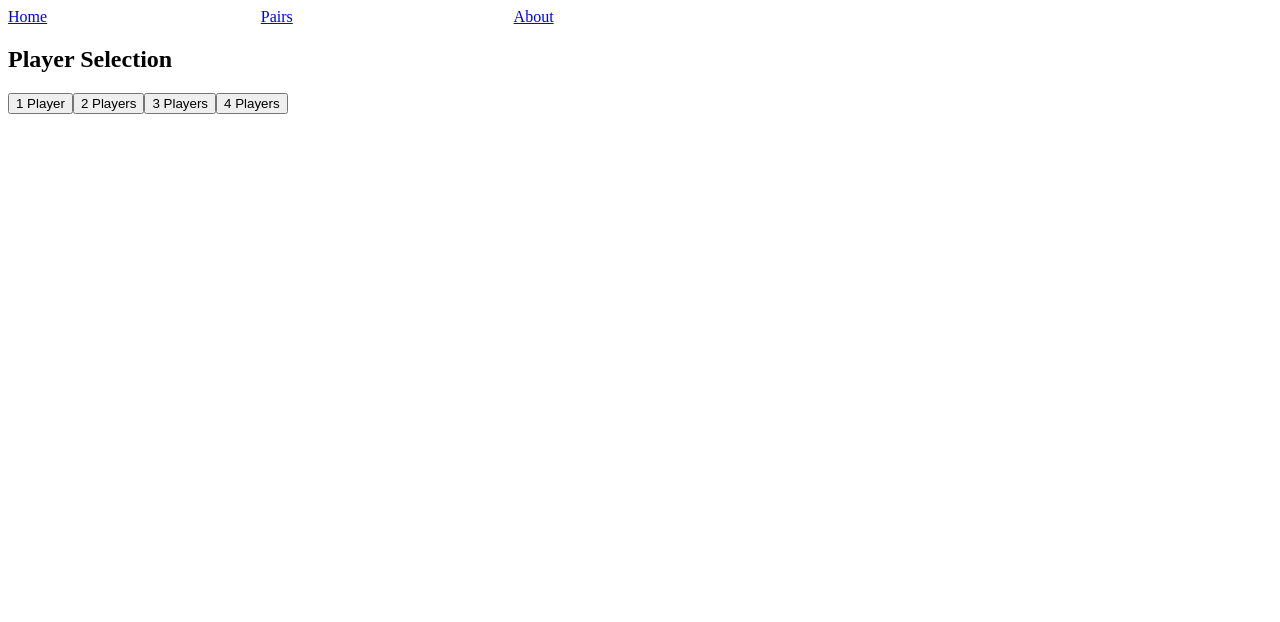
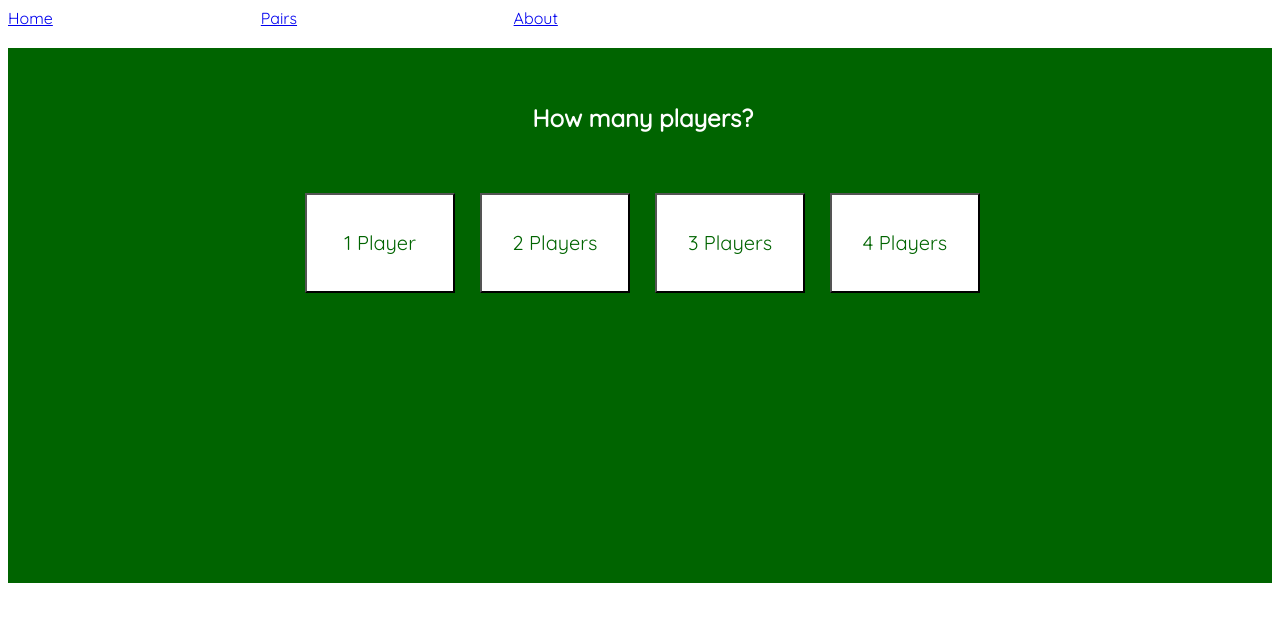
Before and after one commit to RuaridhD/Pairs_Card_Game, a React (Create React App) app in the folder client/: page /pairs in a window 1280 px wide. Shown: the top 622 px of the page. Built offline with nearby package versions, Linux system fonts and the light colour scheme; no server answers.

Commit message:
Styling added to playerSelector and pairsTable

```diff
--- a/client/src/components/FinishGame.js
+++ b/client/src/components/FinishGame.js
@@ -11,9 +11,9 @@ class FinishGame extends Component {
     var counter = 1;
     var tableData = gameStats.map((player, index) => (
       <tr>
-        <td>{index + 1}</td>
-        <td>{player[0]}</td>
-        <td>{player[1]}</td>
+        <td class={"position" + index}>{index + 1 + '.'}</td>
+        <td class={"position" + index}>{player[0]}</td>
+        <td class={"position" + index}>{player[1]}</td>
       </tr>
     ))
 
@@ -22,18 +22,18 @@ class FinishGame extends Component {
       <div id="finish-game-div">
       <div id="table-div">
         <table id="result-table">
-          <tr>
-            <th>Position</th>
-            <th>Player</th>
-            <th>Score</th>
-          </tr>
+          {/* <tr>
+            <th></th>
+            <th></th>
+            <th></th>
+          </tr> */}
           {tableData}
         </table>
         </div>
 
         <div id ="button-div">
-        <button onClick={this.props.resetGameSamePlayers}>Reset Game - Same Players</button>
-        <button onClick={this.props.resetGameNewPlayers}>Reset Game - New Players</button>
+        <button class="reset-button" onClick={this.props.resetGameSamePlayers}>Play Again</button>
+        <button class="reset-button" onClick={this.props.resetGameNewPlayers}>New Game</button>
       </div>
 
       </div>
--- a/client/src/components/PairsTable.js
+++ b/client/src/components/PairsTable.js
@@ -2,6 +2,7 @@ import React, {Component} from 'react'
 import Tile from "./Tile.js"
 import StatsBox from "./StatsBox.js"
 import './pairsTable.css'
+import '../containers/pairContainer.css'
 import FinishGame from './FinishGame.js'
 const cardImage = require("./Card.png")
 
@@ -212,11 +213,15 @@ class PairsTable extends Component {
 
   return(
     <div id="pairs-table-container">
+      <div id="container-one">
+      <button onClick={this.reset}>Reset</button>
+      </div>
       <div id="pairs-table">
         {renderGame}
       </div>
+      <div id="stats-box-div">
       <StatsBox players={this.props.players} pairs={this.state.pairsFound} turns={this.state.turnsTaken}/>
-      <button onClick={this.reset}>Reset</button>
+      </div>
     </div>
   )
 }
--- a/client/src/components/PlayersSelector.js
+++ b/client/src/components/PlayersSelector.js
@@ -1,19 +1,24 @@
 import React, {Component} from 'react'
+import './playersSelector.css'
 
 class PlayersSelector extends Component {
 
   render() {
     return(
-      <div>
-        <h2>Player Selection</h2>
-        <button id="1-player" onClick={this.props.buttonClick} value="1">1 Player</button>
-        <button id="2-players" onClick={this.props.buttonClick} value="2">2 Players</button>
-        <button id="3-players" onClick={this.props.buttonClick} value="3">3 Players</button>
-        <button id="4-players" onClick={this.props.buttonClick} value="4">4 Players</button>
+      <div id="players-selector-container">
+        <div id="players-selector-div">
+          <h2>How many players?</h2>
+          <div id="players-selector-btns-div">
+            <button id="1-player" class="players-selector-btn" onClick={this.props.buttonClick} value="1">1 Player</button>
+            <button id="2-players" class="players-selector-btn" onClick={this.props.buttonClick} value="2">2 Players</button>
+            <button id="3-players" class="players-selector-btn" onClick={this.props.buttonClick} value="3">3 Players</button>
+            <button id="4-players" class="players-selector-btn" onClick={this.props.buttonClick} value="4">4 Players</button>
+          </div>
+        </div>
       </div>
     )
 
-}
+  }
 
 }
 
--- a/client/src/components/StatsBox.js
+++ b/client/src/components/StatsBox.js
@@ -4,27 +4,21 @@ import './statsBox.css'
 class StatsBox extends Component {
 
   render() {
-
-
-
     var playersList = this.props.players.map((player,index) =>(
       <tr>
         <td>{player}</td>
         <td>{this.props.turns[player]}</td>
         <td>{this.props.pairs[player]}</td>
       </tr>
-    ) )
-
-
-
+    ))
     return (
       <div id="stats-box">
-        <h3>Game Stats</h3>
+        <h3 id="stats-heading">Game Stats</h3>
         <table>
           <tr>
-            <th>Player Name</th>
-            <th>Turns Taken</th>
-            <th>Pairs Found</th>
+            <th class="stats-table-heading">Player</th>
+            <th class="stats-table-heading">Turns</th>
+            <th class="stats-table-heading">Pairs</th>
           </tr>
           {playersList}
         </table>
--- a/client/src/components/finishGame.css
+++ b/client/src/components/finishGame.css
@@ -1,20 +1,49 @@
 #result-table {
   color: white;
-}
-
-td {
-  text-align: center;
+  height: 200px;
+  width: 500px;
 }
 
 #table-div {
   display: flex;
   justify-content: center;
   align-items: center;
-  height: 100%;
+  height: 80%;
   width: 100%;
 }
 
 #finish-game-div{
   display: flex;
   flex-direction: column;
+  width: 100%;
 }
+
+#button-div {
+  justify-content: space-evenly;
+  display: flex;
+  padding-bottom: 40px;
+}
+
+.reset-button {
+  font-family: 'Quicksand', sans-serif;
+  height: 100px;
+  width: 150px;
+  background-color: white;
+  font-size: 20px;
+  color: darkgreen;
+}
+
+td {
+  text-align: center;
+  width:100px;
+}
+
+td.position0 {
+  font-size: 40px;
+  color: gold;
+}
+
+td.position1, td.position2, td.position3 {
+  font-size: 25px;
+  color: white;
+}
--- a/client/src/components/pairsTable.css
+++ b/client/src/components/pairsTable.css
@@ -1,18 +1,35 @@
-div#pairs-table-container {
+#pairs-table-container {
+  display: grid;
+  grid-template-columns: 0.7fr 1.6fr 0.7fr;
+  margin-top: 20px;
+  background-color: darkgreen;
+}
+
+#stats-box-div {
+  grid-column-start: 3;
+  grid-column-end: span 1;
+  display: flex;
+  justify-content: center;
+  width: 100%;
+  border: 1px solid;
+}
+
+#pairs-table {
   grid-column-start: 2;
   grid-column-end: span 1;
+  /* background-image: url(./table2.jpg);
+  background-size: cover; */
+  min-height: 500px;
+  min-width: 725px;
   display: flex;
   flex-direction: row;
   flex-wrap: wrap;
+  color: white;
+  padding-top: 35px;
+  padding-left: 15px;
+  padding-right: 10px;
 }
 
-div#pairs-table {
-    background-image: url(./table.jpg);
-    background-size: cover;
-    min-height: 320px;
-    min-width: 725px;
-    display: flex;
-    flex-direction: row;
-    flex-wrap: wrap;
-    color: white;
+#container-one {
+  border: 1px solid;
 }
--- /dev/null
+++ b/client/src/components/playersSelector.css
@@ -0,0 +1,34 @@
+#players-selector-container {
+  display: grid;
+  grid-template-columns: 0.7fr 1.6fr 0.7fr;
+  margin-top: 20px;
+  background-color: darkgreen;
+  color: white;
+}
+
+#players-selector-div {
+  grid-column-start: 2;
+  grid-column-end: span 1;
+  min-height: 500px;
+  min-width: 725px;
+  text-align: center;
+  padding-top: 35px;
+  padding-left: 15px;
+  padding-right: 10px;
+}
+
+#players-selector-btns-div {
+  display: flex;
+  flex-direction: row;
+  justify-content: space-evenly;
+  padding-top: 40px;
+}
+
+.players-selector-btn {
+  font-family: 'Quicksand', sans-serif;
+  height: 100px;
+  width: 150px;
+  background-color: white;
+  font-size: 20px;
+  color: darkgreen;
+}
--- a/client/src/components/statsBox.css
+++ b/client/src/components/statsBox.css
@@ -1,3 +1,12 @@
-p{
+#stats-box {
+  color: white;
+}
 
+#stats-heading {
+  text-align: center;
+  color: white;
 }
+
+.stats-table-heading {
+  color: white;
+}
--- a/client/src/components/tile.css
+++ b/client/src/components/tile.css
@@ -1,12 +1,13 @@
 button.tile-button {
-  height: 65px;
-  min-height: 65px;
-  width: 50px;
-  min-width: 50px;
-  margin: 7px;
+  height: 70px;
+  min-height: 70px;
+  width: 45px;
+  min-width: 45px;
+  margin: 8px;
   text-color: white;
   background-image: url("Card.png");
   background-size: 100% 100%;
+  padding-left: 10px;
 }
 
 #tile-div {
--- a/client/src/containers/pairContainer.css
+++ b/client/src/containers/pairContainer.css
@@ -1,5 +1,5 @@
-div#pair-container {
-  display: grid;
-  grid-template-columns: 0.75fr 1.6fr 0.75fr;
-  width: 100%;
+@import url("https://fonts.googleapis.com/css?family=Quicksand");
+
+html {
+  font-family: 'Quicksand', sans-serif;
 }
```
Also changed, not shown: client/src/components/table2.jpg (added).
